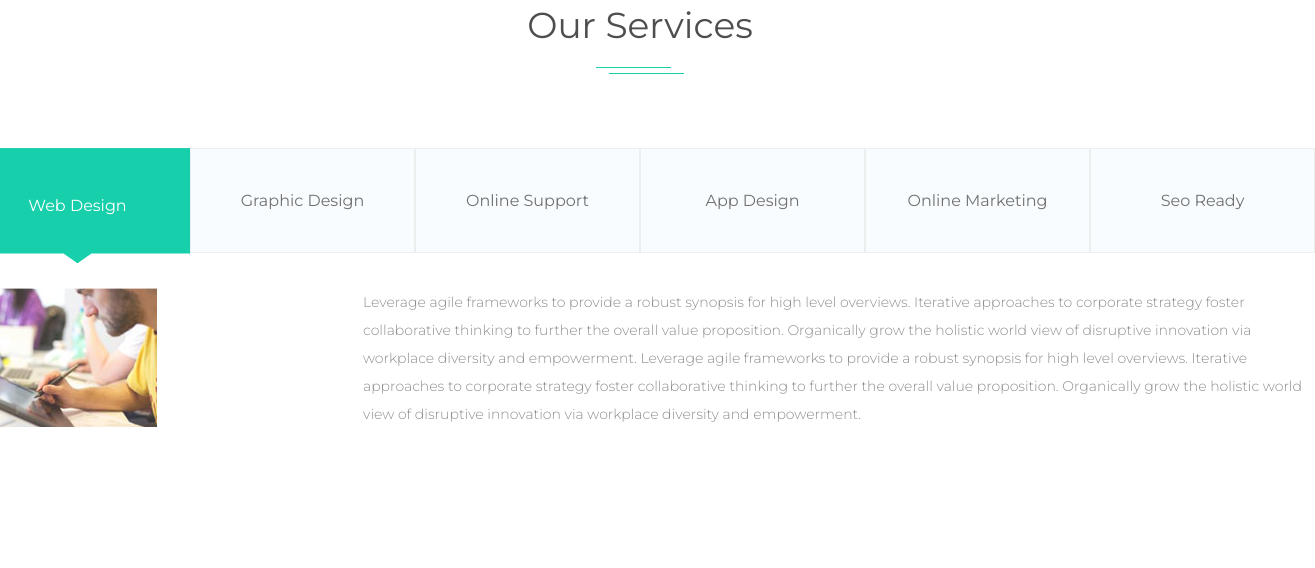
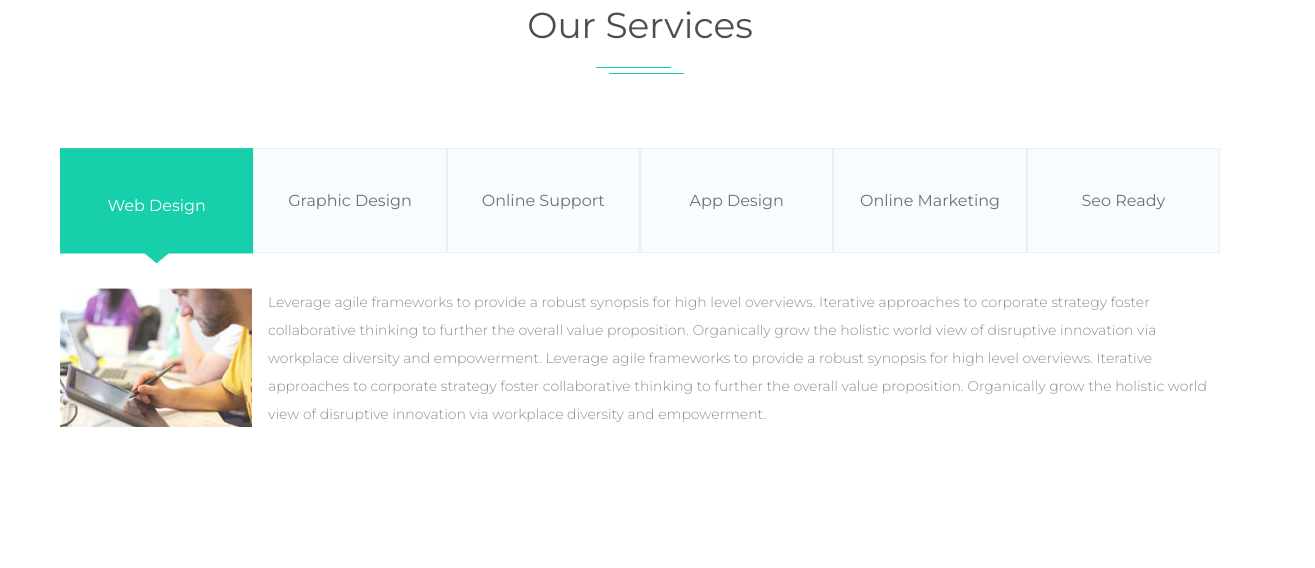
Before and after one commit to VKirzhner/SP, a plain HTML site: page index.html in a window 1280 px wide. Shown: the part 1478-2046 px from the top of the page, 1315 px wide, since content can reach past the window. Drawn offline with Linux system fonts and the light colour scheme.

Commit message:
Update style.css

```diff
--- a/css/style.css
+++ b/css/style.css
@@ -321,6 +321,7 @@ body {
 
 .our_services_tabs {
     margin-top: 100px;
+    max-width: 1160px;
 }
 
 .tabs {
```
